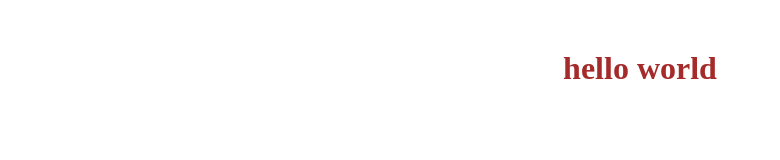
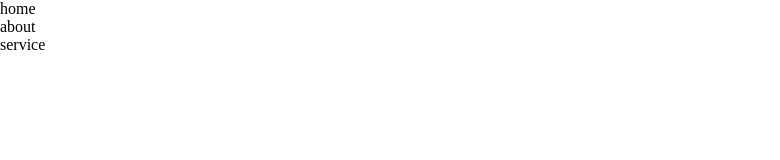
Before and after one commit to M-Alkordy-vica/test, a plain HTML site: page index.html in a window 1280 px wide. Shown: the whole page, without its empty margins (0-780 px from the left). Drawn offline with Linux system fonts and the light colour scheme.

Commit message:
add navbar

```diff
--- a/index.html
+++ b/index.html
@@ -7,6 +7,10 @@
     <title>Document</title>
 </head>
 <body>
-    <h1>hello world</h1>
+    <nav><ul>
+        <li>home</li>
+        <li>about</li>
+        <li>service</li>
+    </ul></nav>
 </body>
 </html>
```
